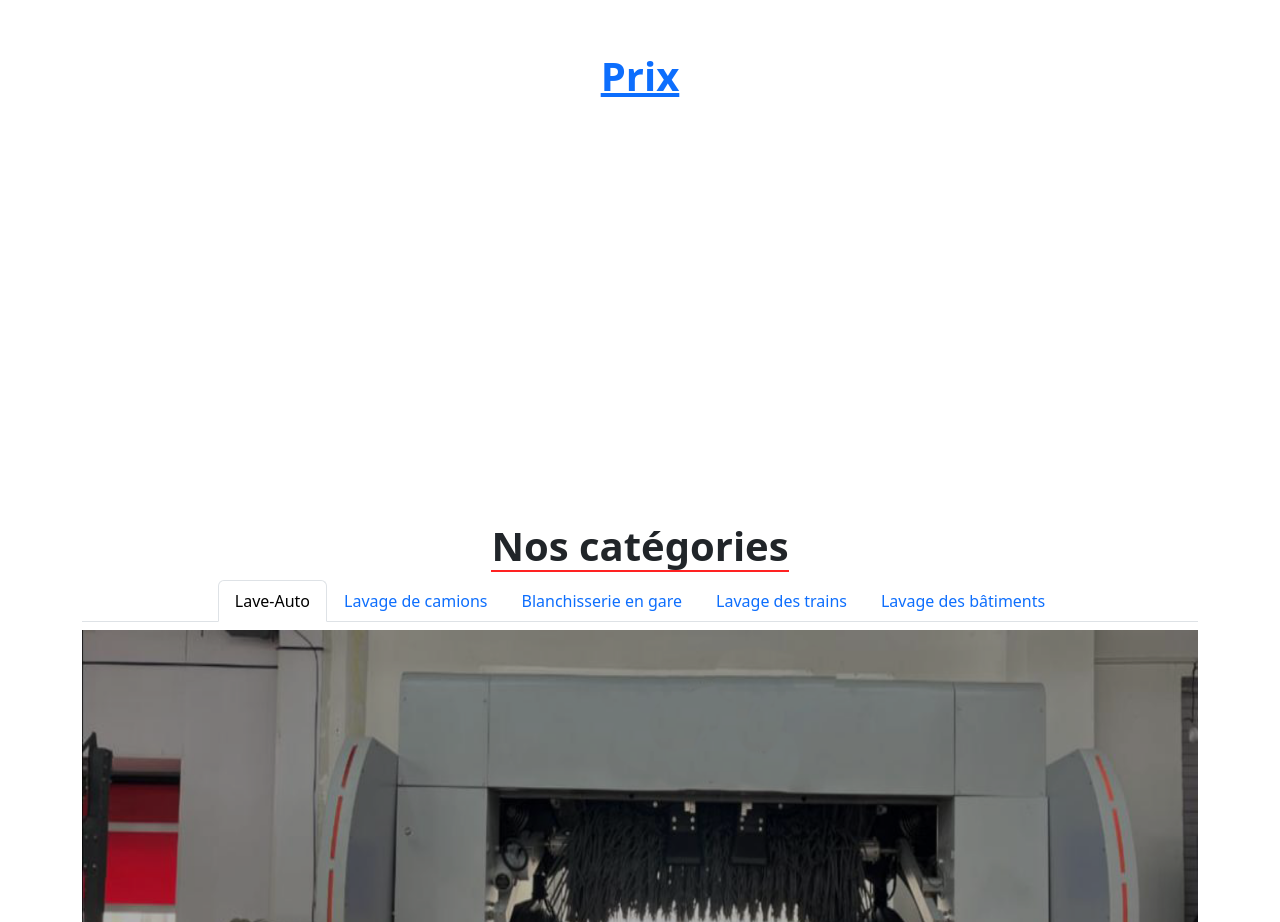
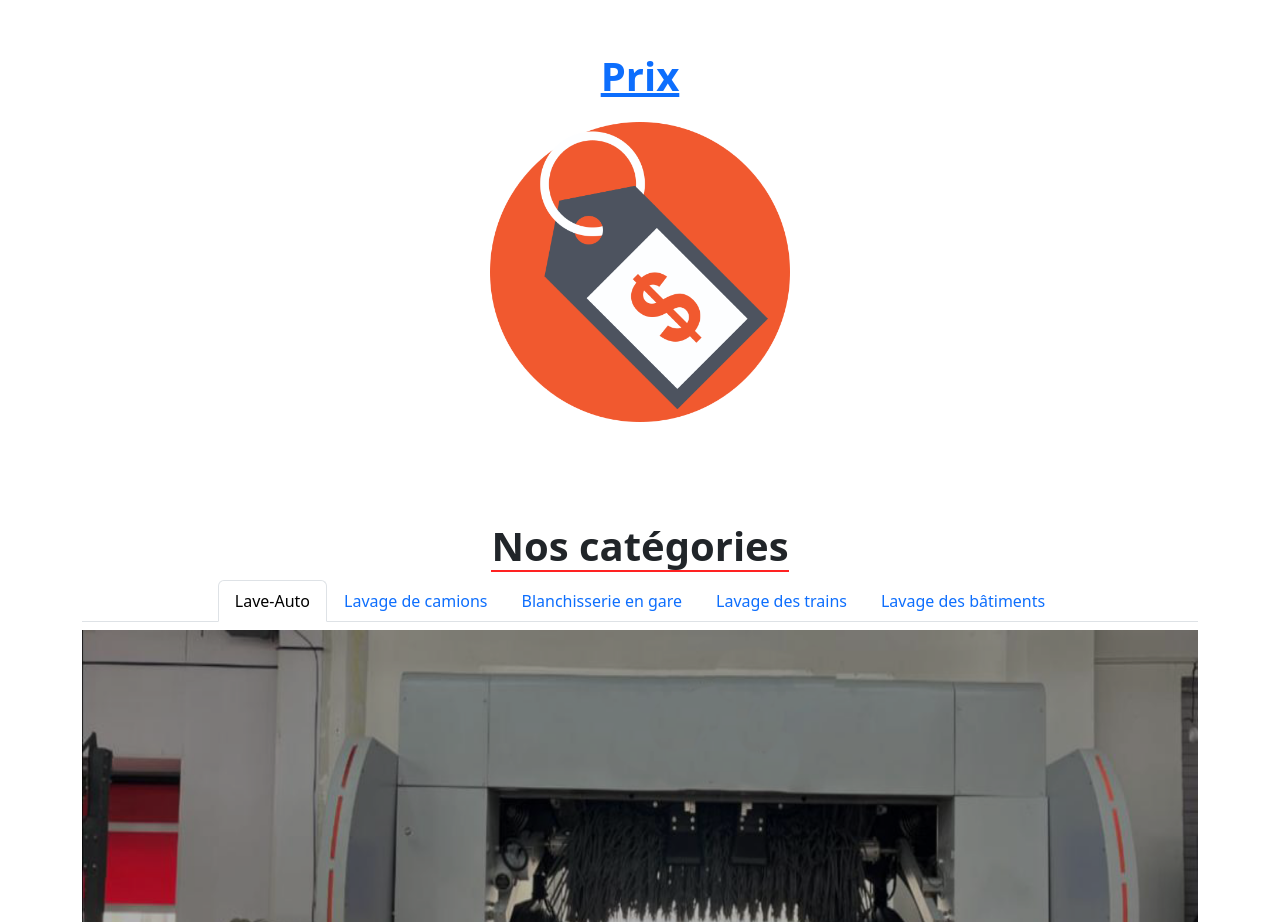
Before and after one commit to A7meed-Ehab/Tsi-Wash, a plain HTML site: page FR/indexFR.html in a window 1280 px wide. Shown: the part 1860-2782 px from the top of the page. Drawn offline with Linux system fonts and the light colour scheme.

Commit message:
Price update

```diff
--- a/FR/indexFR.html
+++ b/FR/indexFR.html
@@ -319,7 +319,7 @@
       <section>
         <a href="mailto:info@tibaswiss.ch">
         <p class="text-center fw-bolder fs-1">Prix</p>
-        <img class="buy-img" src="assets/buy now.png" alt=""></a>
+        <img class="buy-img" src="../assets/buy now.png" alt=""></a>
       </section>
       <section id="categorey">
         <div class="container">
```
Also changed, not shown: GER/indexGER.html (+1 -1 lines), spain/indexSp.html (+1 -1 lines).
